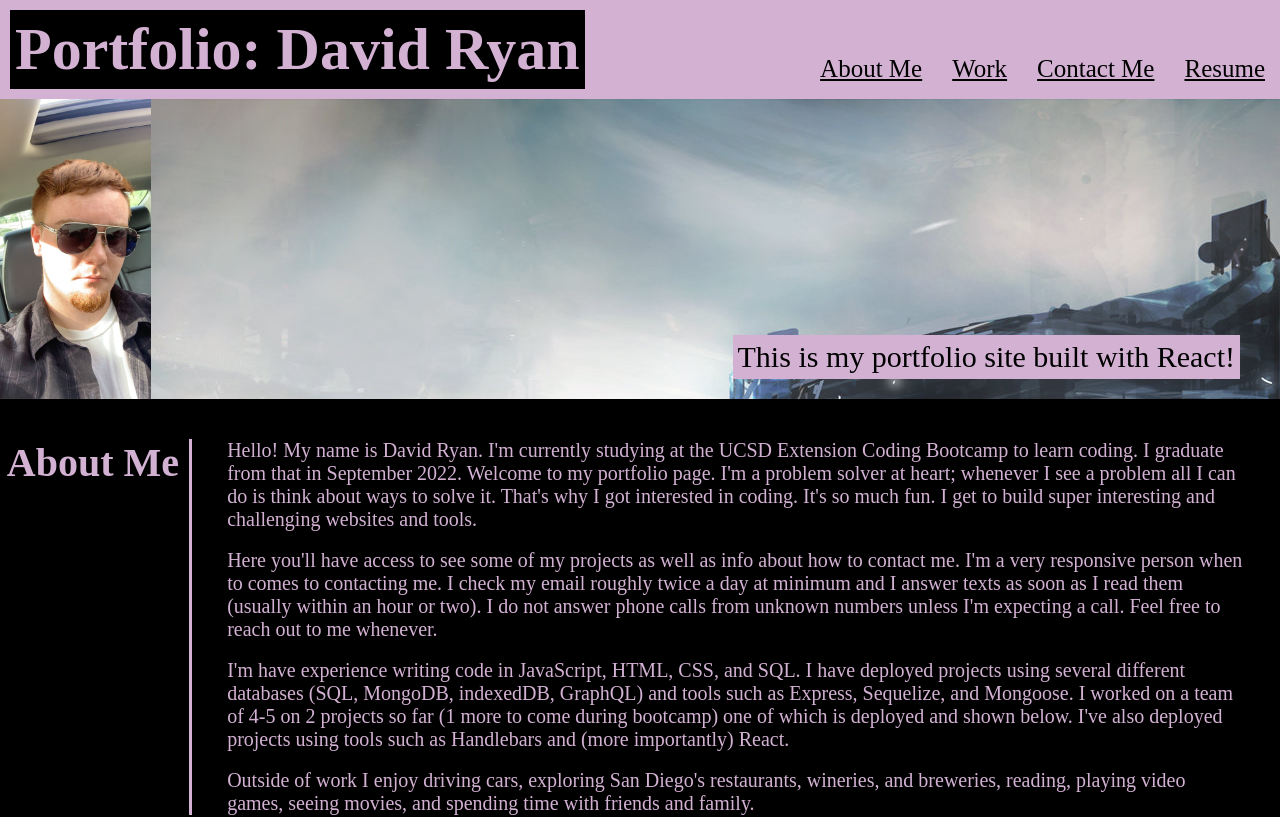
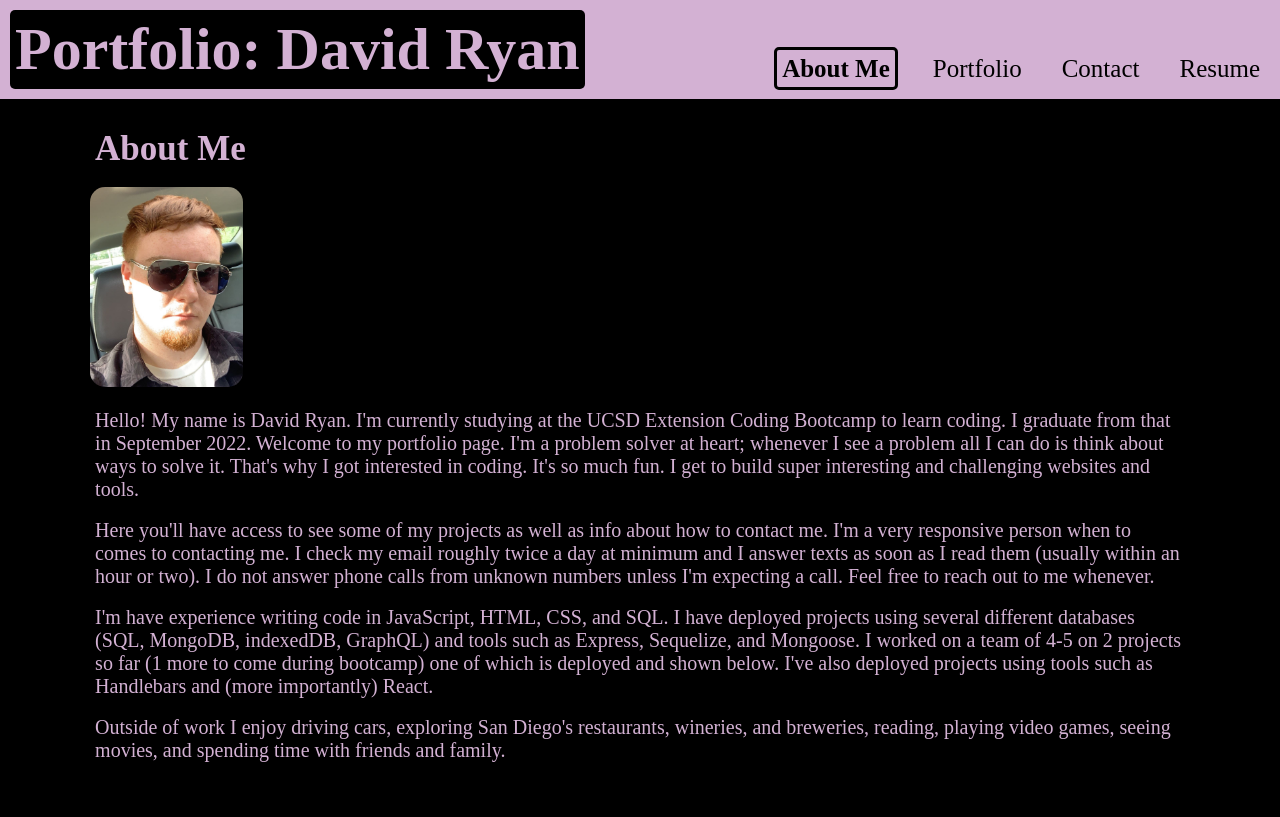
Before and after one commit to Kadika38/Portfolio-David-Ryan, a React (Create React App) app: page / in a window 1280 px wide. Shown: the top 817 px of the page. Built offline with nearby package versions, Linux system fonts and the light colour scheme.

Commit message:
fixed styling on Nav and About

```diff
--- a/src/App.js
+++ b/src/App.js
@@ -1,12 +1,6 @@
 import React from "react";
-import All from "./components/All";
+import Main from "./components/Main";
 
-function App() {
-  return (
-    <div>
-      <All />
-    </div>
-  );
-}
+const App = () => <Main />;
 
 export default App;
--- a/src/components/pages/About.js
+++ b/src/components/pages/About.js
@@ -2,11 +2,15 @@ import React from 'react';
 
 export default function About() {
     return (
-        <section id="aboutMe" className="flexy bodySec">
-            <div className="fifteenContainer flexy bigSideWords">
-                About Me
-            </div>
-            <div className="eightyFiveContainer mainStuff">
+        <section className="flexy bodySec">
+            <div className="fullContainer mainStuff">
+                <h3>
+                    About Me
+                </h3>
+                <br/>
+                <img src={require('../../assets/meForAccounts.jpg')}/>
+                <br/>
+                <br/>
                 <p>
                     Hello!  My name is David Ryan.  I'm currently studying at the UCSD Extension Coding Bootcamp to learn coding.  I graduate from that in September 2022.  Welcome to my portfolio page.  I'm a problem solver at heart; whenever I see a problem all I can do is think about ways to solve it.  That's why I got interested in coding.  It's so much fun.  I get to build super interesting and challenging websites and tools.
                 </p>
--- a/src/styles/stylesheet.css
+++ b/src/styles/stylesheet.css
@@ -2,6 +2,10 @@
     --lavender: #D3B1D3;
     --black: #000000;
     --frost: #F5F5F5
+}
+
+html {
+    background-color: var(--black);
 }
 
 /* Basic containers and display setups */
@@ -51,6 +55,7 @@
     margin-left: 10px;
     margin-top: 10px;
     margin-bottom: 10px;
+    border-radius: 5px;
 }
 
 /* The links on the top right */
@@ -67,11 +72,17 @@
 
 .titleA {
     color: var(--black);
+    text-decoration: none;
+    padding: 5px;
 }
 
 .titleACurrent {
     color: var(--black);
-    font-size: 30px;
+    text-decoration: none;
+    font-weight: bold;
+    padding: 5px;
+    border-style: solid;
+    border-radius: 5px;
 }
 
 /* The background image section below the Title section */
@@ -124,9 +135,20 @@
 
 /* Styling for main wording */
 .mainStuff {
-    padding-left: 30px;
-    padding-right: 30px;
+    padding: 30px 7%;
     color: var(--lavender);
+}
+
+.mainStuff h3 {
+    margin-left: 0.5%;
+    margin-right: 0.5%;
+    font-size: 35px;
+    font-weight: bold;
+}
+
+.mainStuff img {
+    height: 200px;
+    border-radius: 15px;
 }
 
 .mainStuff p {
```
Also changed, not shown: public/manifest.json, src/assets/meForAccounts.jpg, src/components/All.js (deleted).
